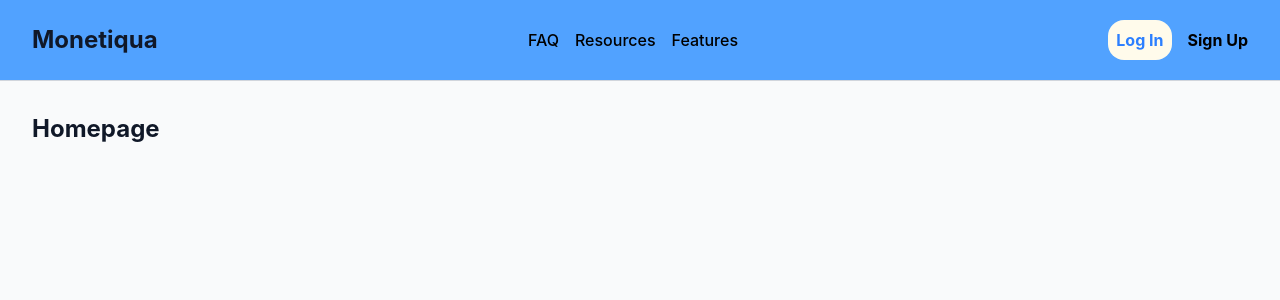
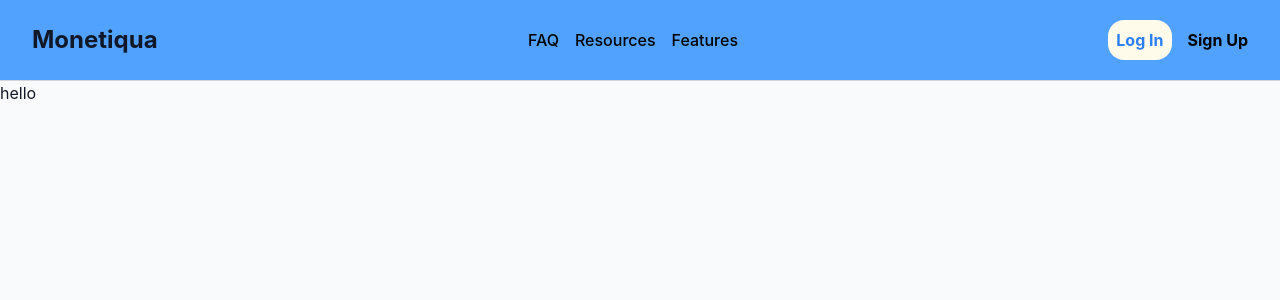
Before and after one commit to yasinserhatpeker/shortener-UI, a Vue app: page / in a window 1280 px wide. Shown: the top 300 px of the page. Built offline with nearby package versions, Linux system fonts and the light colour scheme; no server answers.

Commit message:
moving into hero section

```diff
--- a/src/views/Home.vue
+++ b/src/views/Home.vue
@@ -1,5 +1,9 @@
+<script setup lang="ts">
+import { ref } from 'vue';
+const long_url = ref('')
+const custom_alias = ref('')
+</script>
+
 <template>
-    <div class="p-8">
-       <h2 class=" text-2xl font-bold text-shadow-cyan-400">Homepage</h2>
-    </div>
+    <h1>hello</h1>
 </template>
```
